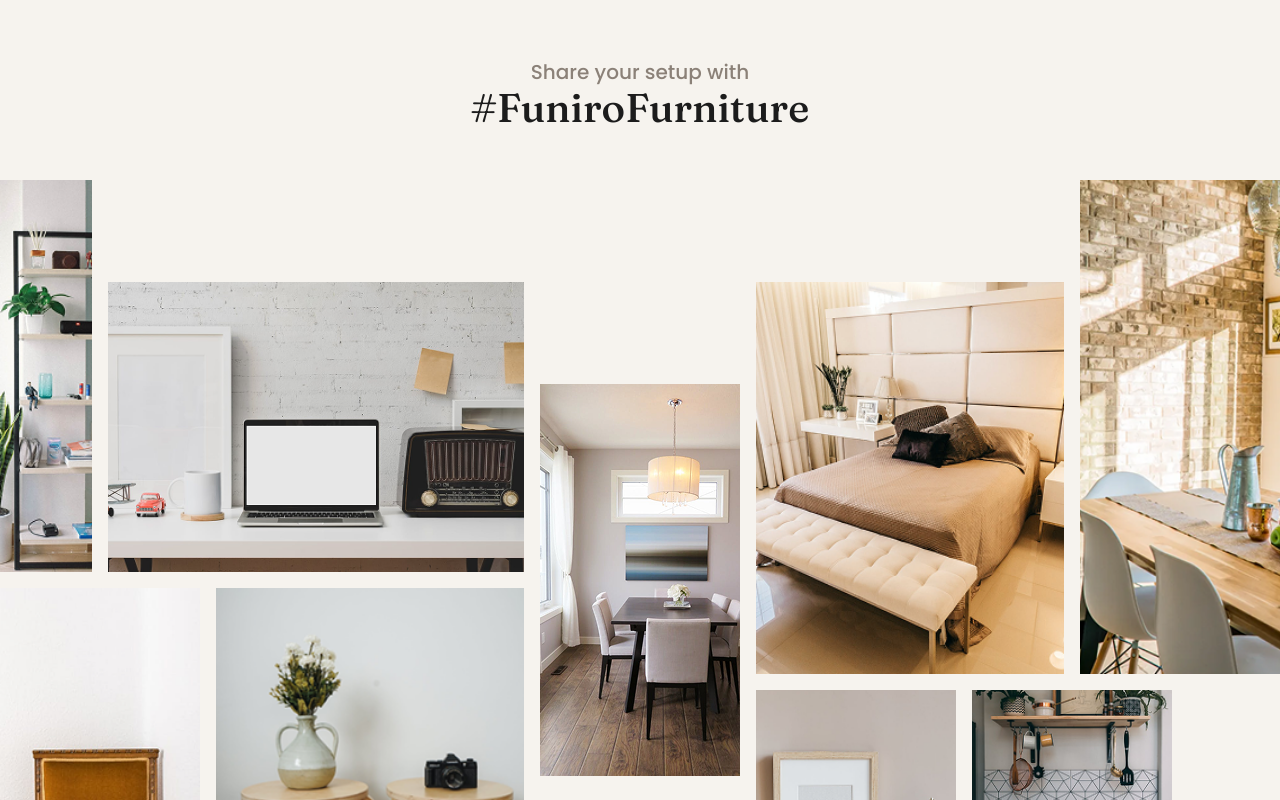
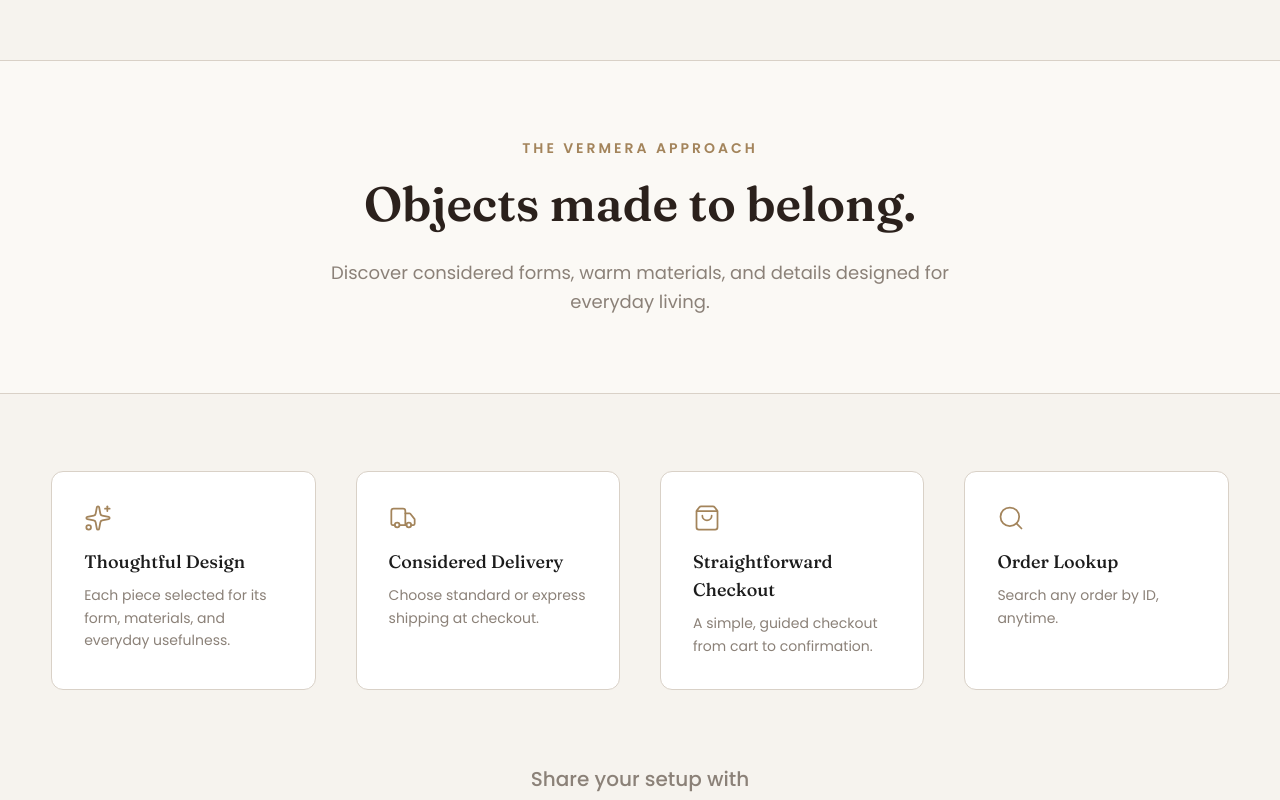
Before and after one commit to HaythamSaba/vermera, a React (Vite) app: page / in a window 1280 px wide. Shown: the part 3340-4140 px from the top of the page. Built offline with nearby package versions, Linux system fonts and the light colour scheme; no server answers.

Commit message:
creating editorial banner and service values

```diff
--- /dev/null
+++ b/src/ui/EditorialBanner.jsx
@@ -0,0 +1,26 @@
+// A calm, text-only brand-story moment. The CTA is intentionally omitted:
+// there is no About/brand-story route to link "Read our story" to yet, and
+// a button that goes nowhere would be a dishonest affordance. Re-add it as
+// a real Link once that page exists.
+const EditorialBanner = () => {
+  return (
+    <section className="bg-cream border-y border-stone">
+      <div className="container-foundation section">
+        <div className="max-w-2xl mx-auto text-center">
+          <p className="font-semibold text-sm uppercase tracking-[3px] text-brass mb-4">
+            The Vermera Approach
+          </p>
+          <h2 className="font-serif text-espresso font-semibold text-3xl sm:text-4xl lg:text-5xl leading-tight mb-6">
+            Objects made to belong.
+          </h2>
+          <p className="text-taupe text-lg leading-relaxed">
+            Discover considered forms, warm materials, and details designed
+            for everyday living.
+          </p>
+        </div>
+      </div>
+    </section>
+  );
+};
+
+export default EditorialBanner;
--- a/src/ui/MainPageContent.jsx
+++ b/src/ui/MainPageContent.jsx
@@ -1,6 +1,8 @@
 import Hero from "./Hero";
 import CategoryShowcase from "./CategoryShowcase";
 import Products from "../features/products/Products";
+import EditorialBanner from "./EditorialBanner";
+import ServiceValues from "./ServiceValues";
 import FuniroFurnitureSection from "./FuniroFurnitureSection";
 import RoomInspirationSection from "./RoomInspirationSection";
 
@@ -10,6 +12,8 @@ const MainPageContent = () => {
       <Hero />
       <CategoryShowcase />
       <Products />
+      <EditorialBanner />
+      <ServiceValues />
       {/* <RoomInspirationSection /> */}
       <FuniroFurnitureSection />
     </div>
--- /dev/null
+++ b/src/ui/ServiceValues.jsx
@@ -0,0 +1,61 @@
+import { Search, ShoppingBag, Sparkles, Truck } from "lucide-react";
+
+// Only claims backed by real, working functionality — no free shipping,
+// no 24/7 support, no returns policy, no payment-method promises, since
+// none of those are actually implemented in this project.
+const SERVICE_VALUES = [
+  {
+    icon: Sparkles,
+    title: "Thoughtful Design",
+    description:
+      "Each piece selected for its form, materials, and everyday usefulness.",
+  },
+  {
+    icon: Truck,
+    title: "Considered Delivery",
+    description: "Choose standard or express shipping at checkout.",
+  },
+  {
+    icon: ShoppingBag,
+    title: "Straightforward Checkout",
+    description: "A simple, guided checkout from cart to confirmation.",
+  },
+  {
+    icon: Search,
+    title: "Order Lookup",
+    description: "Search any order by ID, anytime.",
+  },
+];
+
+const ServiceValues = () => {
+  return (
+    <section className="container-foundation section">
+      <div className="grid grid-cols-1 sm:grid-cols-2 lg:grid-cols-4 gap-8 lg:gap-10">
+        {SERVICE_VALUES.map((item) => {
+          const Icon = item.icon;
+          return (
+            <div
+              key={item.title}
+              className="relative text-center sm:text-left bg-white p-8 border border-stone rounded-xl hover:shadow-lg hover:-translate-y-1.5 transition-all duration-300"
+            >
+              <Icon
+                className="mx-auto sm:mx-0 mb-4 text-brass"
+                size={28}
+                strokeWidth={1.5}
+                aria-hidden="true"
+              />
+              <h3 className="font-medium text-lg text-charcoal mb-2">
+                {item.title}
+              </h3>
+              <p className="text-taupe text-sm leading-relaxed">
+                {item.description}
+              </p>
+            </div>
+          );
+        })}
+      </div>
+    </section>
+  );
+};
+
+export default ServiceValues;
```
